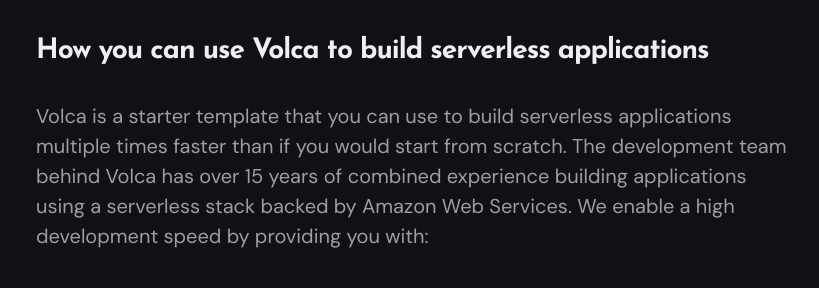
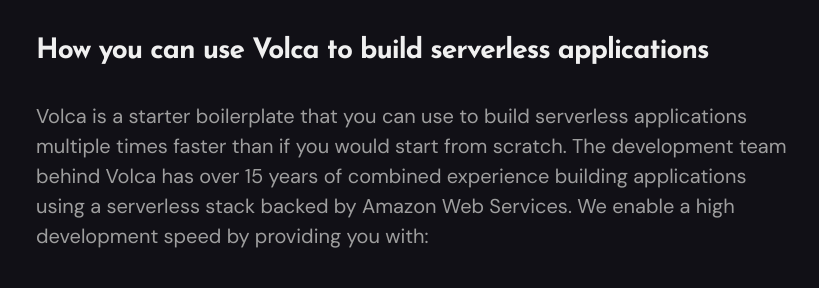
Before and after one commit to volca-io/volca-io.github.io, a Jekyll site: the page built from _pages/serverless.md, in a window 1280 px wide and 900 px high, scrolled down 3149 px. Shown: the part 157-445 px from the top of the window, without its empty margins (224-1043 px from the left). Built offline with Jekyll 4.4.1, drawn with Linux system fonts in a browser that asks for light colours; nearby versions of some CDN libraries; some of the changed text lies outside the part shown.

Commit message:
Content updates

```diff
--- a/_data/settings.yml
+++ b/_data/settings.yml
@@ -160,6 +160,9 @@
   - title: Why did you build Volca?
     description: After building software products for the last 10 years, we noticed that there is a huge startup time when building something from scratch. So we took all the components that we kept rebuilding for each project and put them into a single template that anyone can use to kick start their development.
 
+  - title: What is a SaaS Boilerplate?
+    description: A SaaS (software as a service) boilerplate is a pre-built framework that provides a basic structure for developing a software as a service (SaaS) application. It typically includes common components and functionalities that are needed for building a SaaS application, such as user management, authentication, payment processing, and deployment tools. This allows developers to quickly and easily create a SaaS application without having to start from scratch. By using a SaaS boilerplate, developers can save time and resources, and focus on building the unique features and functionality of their SaaS application.
+
 #-------------------------------
 # Subscribe Settings
 mailchimp:
--- a/_pages/serverless.md
+++ b/_pages/serverless.md
@@ -16,7 +16,7 @@
 
 {% include tldr.html %}
 
-Volca is a serverless SaaS template that gives you everything you need to build serverless apps at light speed.
+Volca is a serverless SaaS boilerplate that gives you everything you need to build serverless apps at light speed.
 
 ## Benefits of using a serverless tech stack
 
@@ -56,7 +56,7 @@
 
 ## How you can use Volca to build serverless applications
 
-Volca is a starter template that you can use to build serverless applications multiple times faster than if you would start from scratch. The development team behind Volca has over 15 years of combined experience building applications using a serverless stack backed by Amazon Web Services. We enable a high development speed by providing you with:
+Volca is a starter boilerplate that you can use to build serverless applications multiple times faster than if you would start from scratch. The development team behind Volca has over 15 years of combined experience building applications using a serverless stack backed by Amazon Web Services. We enable a high development speed by providing you with:
 
 - Feature: Secure authentication
 - Feature: Subscription management
```
Also changed, not shown: _pages/admin-dashboard.md (+3 -5 lines).
